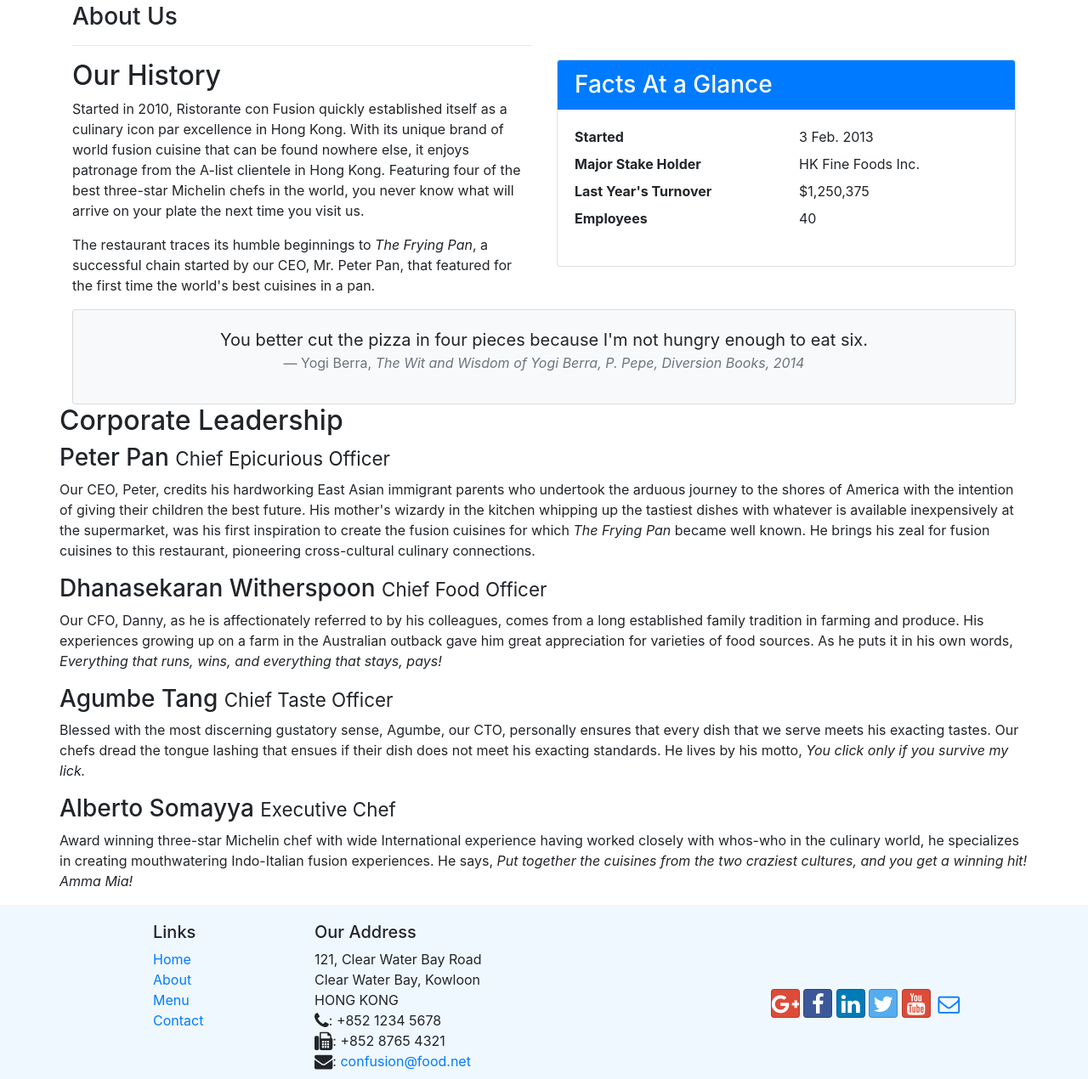
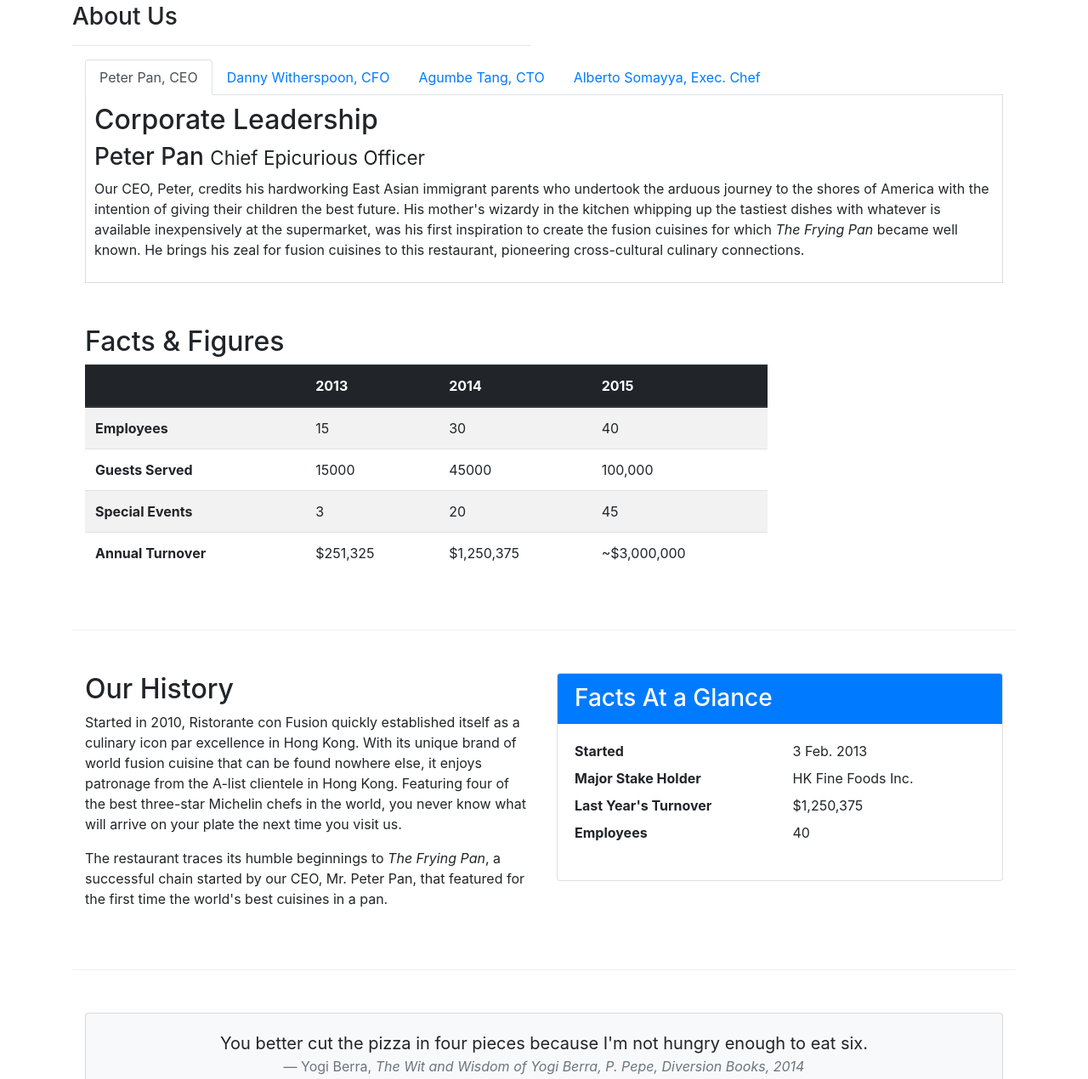
Before and after one commit to FattoumiTayssir/Bootstrap_test, a website: page aboutus.html in a window 1280 px wide. Shown: the part 395-1665 px from the top of the page at 85% size. Drawn offline with nearby package versions, Linux system fonts and the light colour scheme.

Commit message:
tabs and js

```diff
--- a/aboutus.html
+++ b/aboutus.html
@@ -65,8 +65,130 @@
                 <hr>
             </div>
         </div>
+        <div class="container">
+        <ul class="nav nav-tabs">
+            <li class="nav-item">
+                <a class="nav-link active" href="#peter" role="tab" data-toggle="tab">Peter Pan, CEO</a>
+            </li>
+            <li class="nav-item">
+                <a class="nav-link" href="#danny" role="tab" data-toggle="tab">Danny Witherspoon, CFO</a>
+            </li>
+            <li class="nav-item">
+                <a class="nav-link" href="#agumbe" role="tab" data-toggle="tab">Agumbe Tang, CTO</a>
+            </li>
+            <li class="nav-item">
+                <a class="nav-link" href="#alberto" role="tab" data-toggle="tab">Alberto Somayya, Exec. Chef</a>
+            </li>
+        </ul>
 
-        <div class="row">
+        <div class="tab-content">
+            <h2>Corporate Leadership</h2>
+
+            <div role="tabpanel" class="tab-pane fade show active" id="peter">
+
+                <h3>Peter Pan <small>Chief Epicurious Officer</small></h3>
+                <p class="d-none d-sm-block">Our CEO, Peter, credits his hardworking East Asian immigrant
+                    parents who
+                    undertook the arduous journey to the shores of America with the intention of giving their
+                    children
+                    the best future. His mother's wizardy in the kitchen whipping up the tastiest dishes with
+                    whatever
+                    is available inexpensively at the supermarket, was his first inspiration to create the
+                    fusion
+                    cuisines for which <em>The Frying Pan</em> became well known. He brings his zeal for fusion
+                    cuisines
+                    to this restaurant, pioneering cross-cultural culinary connections.</p>
+            </div>
+            <div role="tabpanel" class="tab-pane fade show" id="danny">
+
+                <h3>Dhanasekaran Witherspoon <small>Chief Food Officer</small></h3>
+                <p class="d-none d-sm-block">Our CFO, Danny, as he is affectionately referred to by his
+                    colleagues,
+                    comes from a long established family tradition in farming and produce. His experiences
+                    growing up on
+                    a farm in the Australian outback gave him great appreciation for varieties of food sources.
+                    As he
+                    puts it in his own words, <em>Everything that runs, wins, and everything that stays,
+                        pays!</em></p>
+            </div>
+            <div role="tabpanel" class="tab-pane fade show" id="agumbe">
+
+                <h3>Agumbe Tang <small>Chief Taste Officer</small></h3>
+
+                <p class="d-none d-sm-block">Blessed with the most discerning gustatory sense, Agumbe, our
+                    CTO,
+                    personally ensures that every dish that we serve meets his exacting tastes. Our chefs
+                    dread the
+                    tongue lashing that ensues if their dish does not meet his exacting standards. He lives
+                    by his
+                    motto, <em>You click only if you survive my lick.</em></p>
+            </div>
+            <div role="tabpanel" class="tab-pane fade show" id="alberto">
+
+                <h3>Alberto Somayya <small>Executive Chef</small></h3>
+                <p class="d-none d-sm-block">Award winning three-star Michelin chef with wide International
+                    experience
+                    having worked closely with whos-who in the culinary world, he specializes in creating
+                    mouthwatering
+                    Indo-Italian fusion experiences. He says, <em>Put together the cuisines from the two
+                        craziest
+                        cultures, and you get a winning hit! Amma Mia!</em></p>
+            </div>
+        </div>
+    </div>
+
+        <div class="row row-content">
+            <div class="col-12 col-sm-9">
+                <h2>Facts &amp; Figures</h2>
+                <div class="table-responsive">
+                    <table class="table table-striped">
+                        <thead class="thead-dark">
+                            <tr>
+                                <th>&nbsp;</th>
+                                <th>2013</th>
+                                <th>2014</th>
+                                <th>2015</th>
+                            </tr>
+                        </thead>
+                        <tbody>
+                            <tr>
+                                <th>Employees</th>
+                                <td>15</td>
+                                <td>30</td>
+                                <td>40</td>
+                            </tr>
+                            <tr>
+                                <th>Guests Served</th>
+                                <td>15000</td>
+                                <td>45000</td>
+                                <td>100,000</td>
+                            </tr>
+                            <tr>
+                                <th>Special Events</th>
+                                <td>3</td>
+                                <td>20</td>
+                                <td>45</td>
+                            </tr>
+                            <tr>
+                                <th>Annual Turnover</th>
+                                <td>$251,325</td>
+                                <td>$1,250,375</td>
+                                <td>~$3,000,000</td>
+                            </tr>
+                        </tbody>
+                    </table>
+                </div>
+            </div>
+            <div class="col-12 col-sm-3">
+
+            </div>
+        </div>
+
+
+
+
+
+        <div class="row row-content">
             <div class="col-12 col-sm-6">
                 <h2>Our History</h2>
                 <p>Started in 2010, Ristorante con Fusion quickly established itself as a culinary icon par excellence
@@ -95,7 +217,7 @@
                 </div>
             </div>
         </div>
-        <div class="row">
+        <div class="row row-content">
             <div class="col-12 text-center">
                 <div class="card card-body bg-light">
                     <blockquote class="blockquote">
@@ -103,44 +225,15 @@
                             I'm not hungry enough to eat six.</p>
                         <footer class="blockquote-footer">Yogi Berra,
                             <cite title="Source Title">The Wit and Wisdom of Yogi Berra,
-                            P. Pepe, Diversion Books, 2014</cite>
+                                P. Pepe, Diversion Books, 2014</cite>
                         </footer>
                     </blockquote>
                 </div>
             </div>
 
         </div>
+    </div>
 
-
-        <div class="row">
-            <div>
-                <h2>Corporate Leadership</h2>
-                <h3>Peter Pan <small>Chief Epicurious Officer</small></h3>
-                <p class="d-none d-sm-block">Our CEO, Peter, credits his hardworking East Asian immigrant parents who
-                    undertook the arduous journey to the shores of America with the intention of giving their children
-                    the best future. His mother's wizardy in the kitchen whipping up the tastiest dishes with whatever
-                    is available inexpensively at the supermarket, was his first inspiration to create the fusion
-                    cuisines for which <em>The Frying Pan</em> became well known. He brings his zeal for fusion cuisines
-                    to this restaurant, pioneering cross-cultural culinary connections.</p>
-                <h3>Dhanasekaran Witherspoon <small>Chief Food Officer</small></h3>
-                <p class="d-none d-sm-block">Our CFO, Danny, as he is affectionately referred to by his colleagues,
-                    comes from a long established family tradition in farming and produce. His experiences growing up on
-                    a farm in the Australian outback gave him great appreciation for varieties of food sources. As he
-                    puts it in his own words, <em>Everything that runs, wins, and everything that stays, pays!</em></p>
-                <h3>Agumbe Tang <small>Chief Taste Officer</small></h3>
-                <p class="d-none d-sm-block">Blessed with the most discerning gustatory sense, Agumbe, our CTO,
-                    personally ensures that every dish that we serve meets his exacting tastes. Our chefs dread the
-                    tongue lashing that ensues if their dish does not meet his exacting standards. He lives by his
-                    motto, <em>You click only if you survive my lick.</em></p>
-                <h3>Alberto Somayya <small>Executive Chef</small></h3>
-                <p class="d-none d-sm-block">Award winning three-star Michelin chef with wide International experience
-                    having worked closely with whos-who in the culinary world, he specializes in creating mouthwatering
-                    Indo-Italian fusion experiences. He says, <em>Put together the cuisines from the two craziest
-                        cultures, and you get a winning hit! Amma Mia!</em></p>
-            </div>
-        </div>
-
-    </div>
 
     <footer class="footer">
         <div class="container">
--- a/css/styles.css
+++ b/css/styles.css
@@ -38,3 +38,10 @@ body{
 .navbar-dark {
      background-color: #512DA8;
 }
+
+.tab-content {
+    border-left: 1px solid #ddd;
+    border-right: 1px solid #ddd;
+    border-bottom: 1px solid #ddd;
+    padding: 10px;
+}
```
Also changed, not shown: contactus.html (+0 -46 lines).
